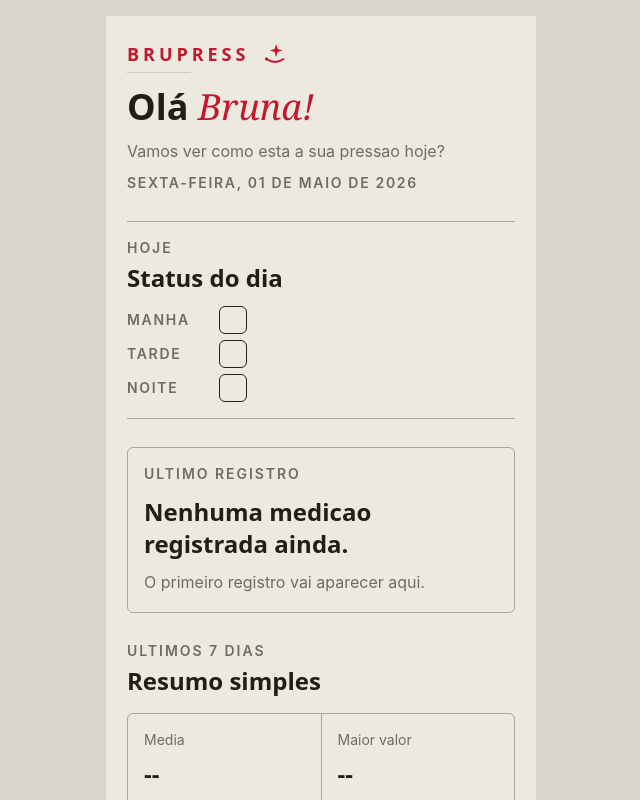
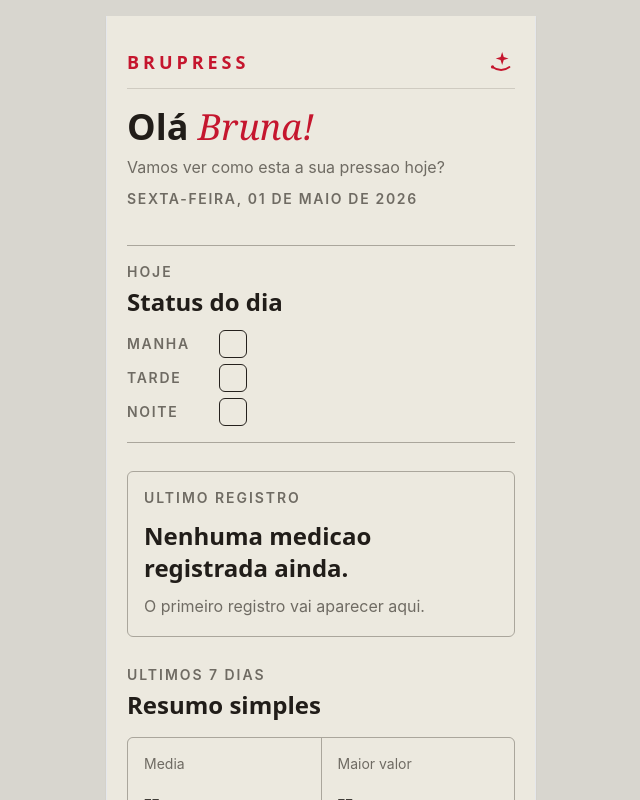
Before and after one commit to hericlessssss/brupress, a React (Vite) app: page / in a window 1280 px wide. Shown: the top 800 px of the page, without its empty margins (319-959 px from the left). Built offline with nearby package versions, Linux system fonts and the light colour scheme; no server answers; the database is empty.

Commit message:
refine: make home header a hero section

```diff
--- a/src/components/AppShell.tsx
+++ b/src/components/AppShell.tsx
@@ -6,8 +6,8 @@ interface AppShellProps {
 
 export function AppShell({ children }: AppShellProps) {
   return (
-    <main className="min-h-screen overflow-x-hidden bg-background px-3 py-4 text-primary sm:px-6">
-      <section className="mx-auto box-border min-h-[calc(100vh-2rem)] w-full max-w-[430px] border-x border-line/60 bg-surface px-4 py-6 shadow-sm sm:px-5">
+    <main className="min-h-screen bg-background px-3 py-4 text-primary sm:px-6">
+      <section className="mx-auto box-border min-h-[calc(100vh-2rem)] w-full min-w-0 max-w-[430px] border-x border-line/60 bg-surface px-4 py-6 shadow-sm sm:px-5">
         {children}
       </section>
     </main>
--- a/src/components/BrandHeader.tsx
+++ b/src/components/BrandHeader.tsx
@@ -1,7 +1,7 @@
 export function BrandHeader() {
   return (
-    <div>
-      <div className="flex items-center gap-3">
+    <div className="grid w-80 max-w-full gap-3 sm:w-full">
+      <div className="grid grid-cols-[1fr_auto] items-center gap-4">
         <p className="font-display text-lg font-bold uppercase tracking-[0.22em] text-accent">
           Brupress
         </p>
@@ -24,7 +24,7 @@ export function BrandHeader() {
           <circle cx="4.75" cy="16.25" fill="currentColor" r="1.4" />
         </svg>
       </div>
-      <div className="mt-1 h-px w-16 bg-[rgba(170,166,156,0.45)]" />
+      <div className="h-px w-full bg-[rgba(170,166,156,0.45)]" />
     </div>
   );
 }
--- a/src/features/pressure/components/HomePage.tsx
+++ b/src/features/pressure/components/HomePage.tsx
@@ -40,10 +40,11 @@ export function HomePage({
 
   return (
     <AppShell>
-      <div className="flex min-h-[calc(100vh-5.5rem)] flex-col gap-7">
-        <header>
+      <div className="flex min-h-[calc(100vh-5.5rem)] min-w-0 max-w-full flex-col gap-7">
+        <header className="grid gap-5 overflow-visible py-2">
           <BrandHeader />
-          <h1 className="mt-4 font-display text-4xl font-bold leading-none tracking-normal text-heading">
+          <div className="grid gap-2">
+          <h1 className="font-display text-4xl font-bold leading-none tracking-normal text-heading">
             Olá{' '}
             <span
               className="font-normal italic text-accent"
@@ -52,12 +53,13 @@ export function HomePage({
               Bruna!
             </span>
           </h1>
-          <p className="mt-3 text-base leading-7 text-secondary">
+          <p className="text-base leading-7 text-secondary">
             Vamos ver como esta a sua pressao hoje?
           </p>
-          <p className="mt-2 text-sm font-semibold uppercase tracking-[0.12em] text-secondary">
+          <p className="text-sm font-semibold uppercase tracking-[0.12em] text-secondary">
             {todayLabel}
           </p>
+          </div>
         </header>
 
         <TodayStatus statuses={statuses} />
```
Also changed, not shown: 1 other file (tests, documents, lock files or other folders).
